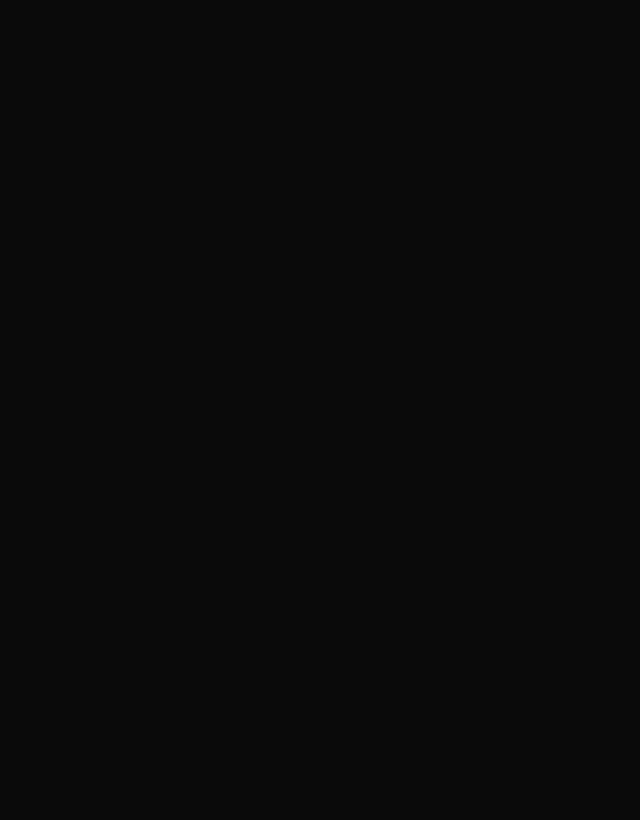
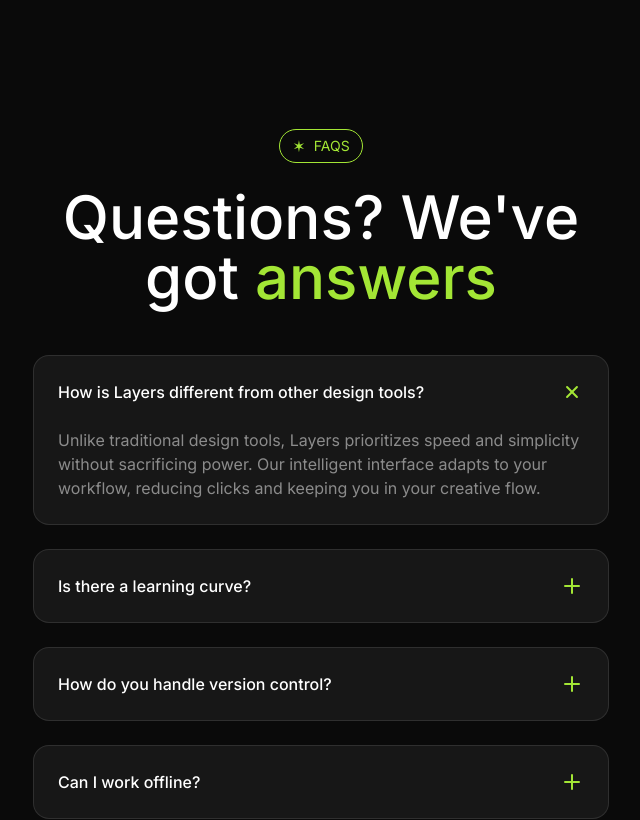
Before and after one commit to chiragsingh1/saas-landing-page, a Next.js app in the folder landing-page/: page / in a window 1280 px wide. Shown: the part 3880-4700 px from the top of the page, without its empty margins (319-959 px from the left). Built offline with nearby package versions, Linux system fonts and the light colour scheme.

Commit message:
FAQ section

```diff
--- a/landing-page/src/app/page.tsx
+++ b/landing-page/src/app/page.tsx
@@ -1,3 +1,4 @@
+import Faqs from "@/sections/Faqs";
 import Features from "@/sections/Features";
 import Hero from "@/sections/Hero";
 import Integrations from "@/sections/Integrations";
@@ -14,6 +15,7 @@
             <Introduction />
             <Features />
             <Integrations />
+            <Faqs />
         </>
     );
 }
--- a/landing-page/src/sections/Faqs.tsx
+++ b/landing-page/src/sections/Faqs.tsx
@@ -1,3 +1,6 @@
+import Tag from "@/components/Tag";
+import { twMerge } from "tailwind-merge";
+
 const faqs = [
     {
         question: "How is Layers different from other design tools?",
@@ -22,5 +25,57 @@
 ];
 
 export default function Faqs() {
-    return <div>Faqs</div>;
+    const selectedIndex = 0;
+    return (
+        <section className="py-24">
+            <div className="container">
+                <div className="flex justify-center">
+                    <Tag>Faqs</Tag>
+                </div>
+                <h2 className="text-6xl font-medium mt-6 text-center max-w-xl mx-auto">
+                    Questions? We've got{" "}
+                    <span className="text-lime-400">answers</span>
+                </h2>
+                <div className="mt-12 flex flex-col gap-6 max-w-xl mx-auto">
+                    {faqs.map((faq, faqIndex) => (
+                        <div
+                            key={faq.question}
+                            className="bg-neutral-900 rounded-2xl border border-white/10 p-6"
+                        >
+                            <div className="flex justify-between items-center">
+                                <h3 className="font-medium">{faq.question}</h3>
+                                <svg
+                                    xmlns="http://www.w3.org/2000/svg"
+                                    width="24"
+                                    height="24"
+                                    viewBox="0 0 24 24"
+                                    fill="none"
+                                    stroke="currentColor"
+                                    strokeWidth="2"
+                                    strokeLinecap="round"
+                                    strokeLinejoin="round"
+                                    className={twMerge(
+                                        "feather feather-plus text-lime-400 flex-shrink-0",
+                                        selectedIndex === faqIndex &&
+                                            "rotate-45"
+                                    )}
+                                >
+                                    <line x1="12" y1="5" x2="12" y2="19"></line>
+                                    <line x1="5" y1="12" x2="19" y2="12"></line>
+                                </svg>
+                            </div>
+                            <div
+                                className={twMerge(
+                                    "mt-6",
+                                    selectedIndex !== faqIndex && "hidden"
+                                )}
+                            >
+                                <p className="text-white/50">{faq.answer}</p>
+                            </div>
+                        </div>
+                    ))}
+                </div>
+            </div>
+        </section>
+    );
 }
```
